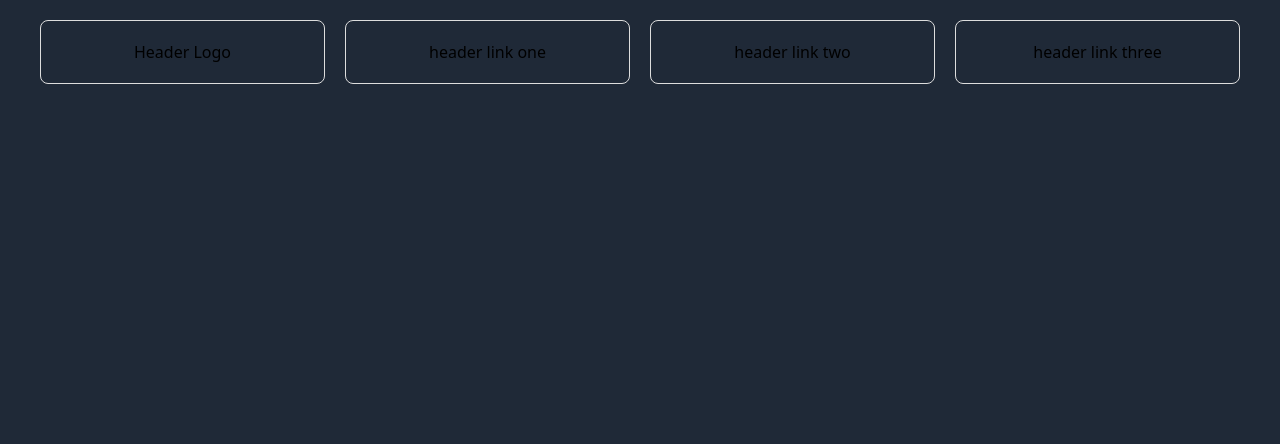
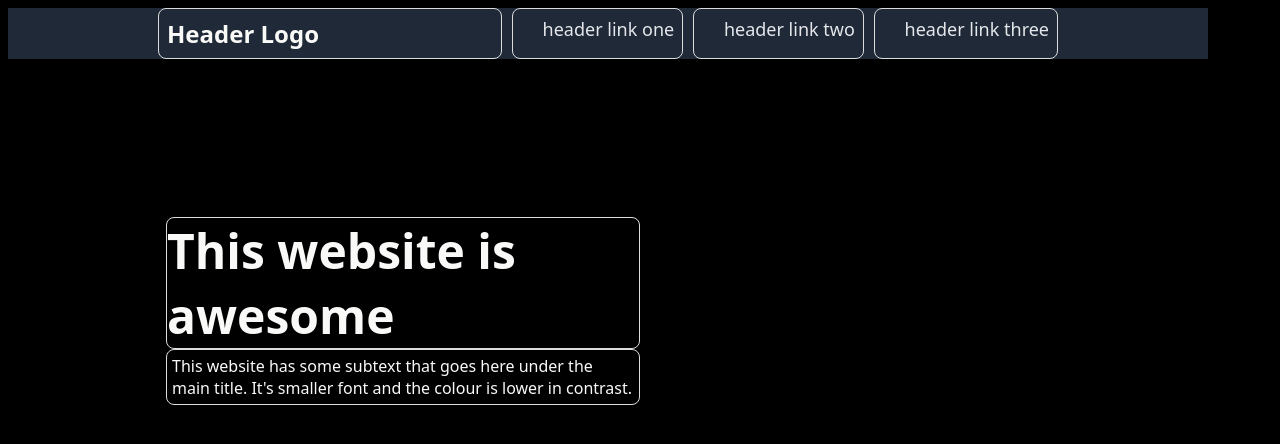
Before and after one commit to Tammyb562/LandingPage, a plain HTML site: page index.html in a window 1280 px wide. Drawn offline with Linux system fonts and the light colour scheme.

Commit message:
header complete. working on hero

```diff
--- a/index.html
+++ b/index.html
@@ -11,12 +11,21 @@
 <body>
 
     <div class = "header">
-        <div class = "logo">Header Logo</div>
+        <div class = "logo"><strong>Header Logo</strong></div>
         <div class = "link">header link one</div>
         <div class = "link">header link two</div>
-        <div class = "link">header link three</div>
+        <div class = "link three">header link three</div>
     </div>
 
+    <div id = "hero">
+        <div class = "main">This website is awesome</div>
+        <div class = "secondary">This website has some subtext that goes here under the main title. It's smaller font and the colour is lower in contrast.</div>
+        <div class = "button">Sign up</div>
+    </div>
 
 </body>
+
+<footer>
+
+</footer>
 </html>
--- a/styles.css
+++ b/styles.css
@@ -1,33 +1,84 @@
 body {
-    margin: 0;
+    background-color: black;
     font-family: system-ui, -apple-system, BlinkMacSystemFont, 'Segoe UI', Roboto, Oxygen, Ubuntu, Cantarell, 'Open Sans', 'Helvetica Neue', sans-serif;
+     /* #E5E7EB  colour for 3rd div*/
+}
+
+footer {
     background-color: #1F2937;
 }
 
 .header {
+
     display: flex;
-    gap: 20px;
-    padding: 20px;
+    gap: 10px;
     max-width: 1200px;
-    margin: 0 auto;
+    background-color: #1F2937;
 }
 
 .logo {
-    flex: 1 1 calc(33.333% - 20px);
+    margin-left: 12.5%;
+    flex: 8 1 auto;
     box-sizing: border-box;
-    padding: 20px;
+    padding: 8px;
     border: 1px solid #ddd;
     border-radius: 8px;
     text-align: center;
     transition: transform 0.3s ease, box-shadow 0.3s ease;
+    color: #f9faf8;
+    text-align: left ;
+    font-size: 24px;
 }
 
 .link {
-    flex: 1 1 calc(33.333% - 20px);
+    flex: 1 1 auto;
     box-sizing: border-box;
-    padding: 20px;
+    padding: 8px;
     border: 1px solid #ddd;
     border-radius: 8px;
     text-align: center;
     transition: transform 0.3s ease, box-shadow 0.3s ease;
+    color: #E5E7EB;
+    text-align: right;
+    font-size: 18px;
 }
+
+.link.three {
+    margin-right: 12.5%;
+}
+
+.hero {
+    display: flex;
+    flex-direction: column;
+    gap: 10px;
+    max-width: 600px;
+    background-color: white;
+}
+
+.main {
+    flex: 1 1 auto;
+    box-sizing: border-box;
+    margin-top:12.5%;
+    border: 1px solid #ddd;
+    border-radius: 8px;
+    text-align: left;
+    color: #f9faf8;
+    margin-left: 12.5%;
+    margin-right: 50%;
+    font-weight: 900;
+    font-size: 48px;
+}
+
+.secondary {
+    flex: 1 1 auto;
+    box-sizing: border-box;
+    padding: 5px;
+    border: 1px solid #ddd;
+    border-radius: 8px;
+    text-align: center;
+    transition: transform 0.3s ease, box-shadow 0.3s ease;
+    color: #f9faf8;
+    text-align: left;
+    margin-left: 12.5%;
+    margin-right: 50%
+}
```
